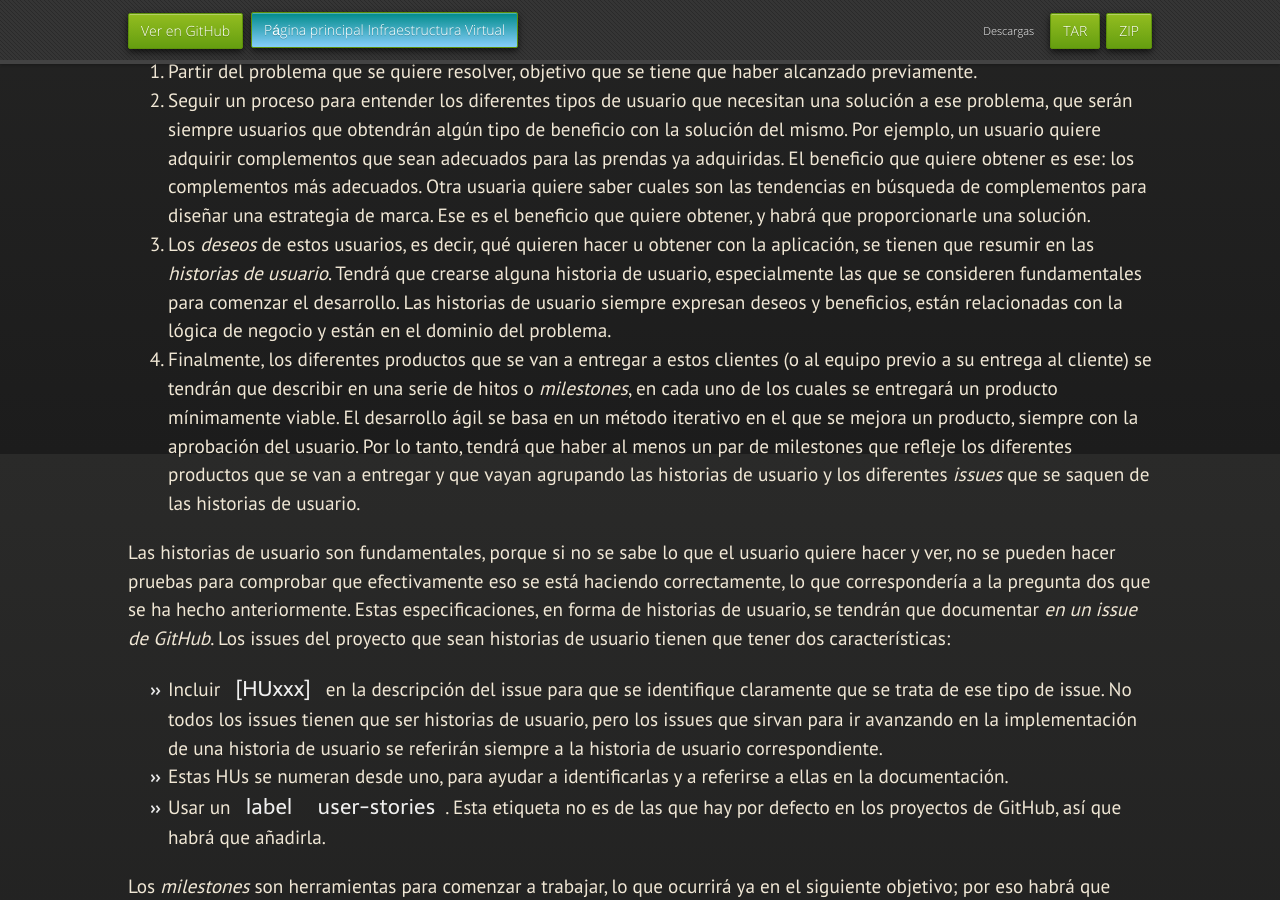
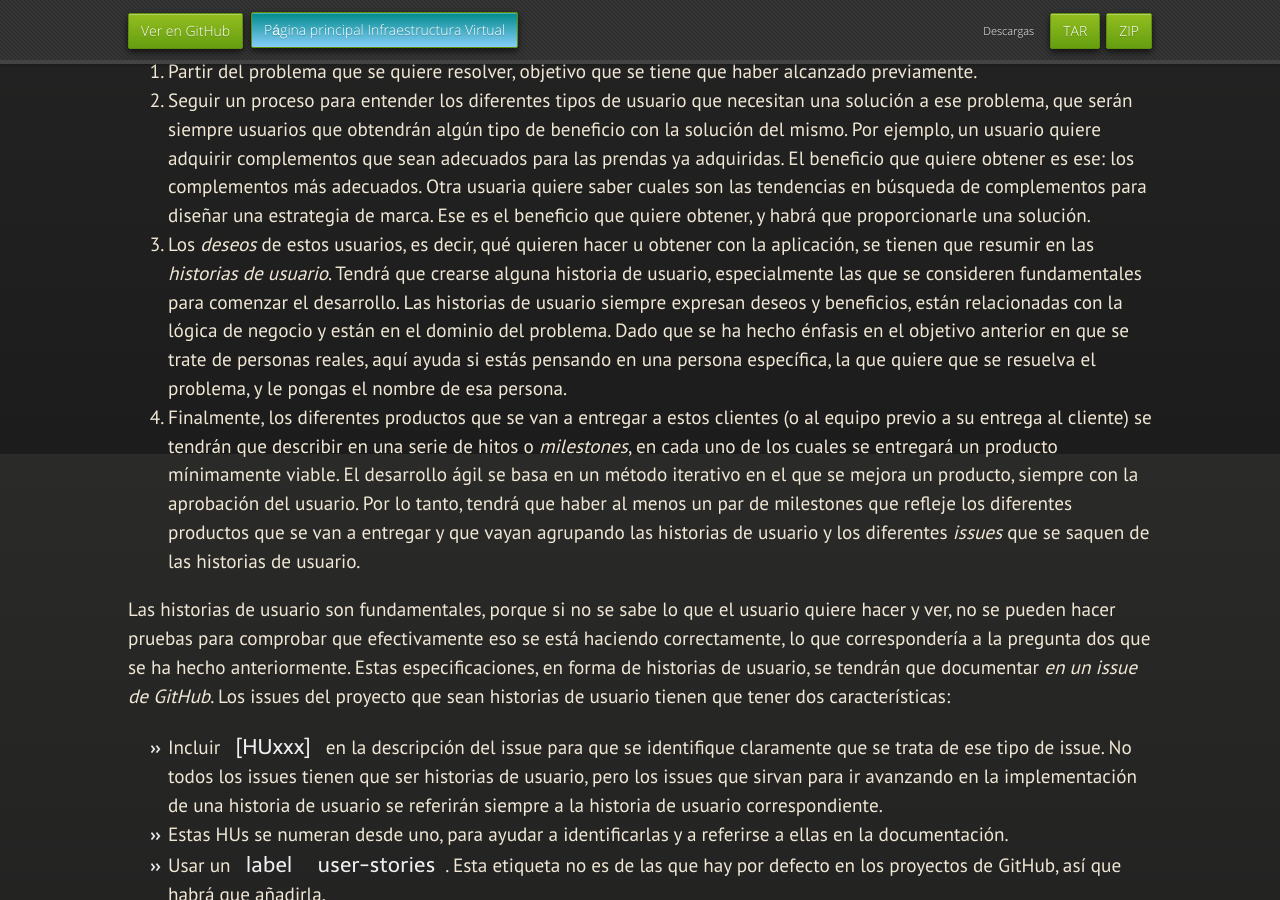
Before and after one commit to JJ/IV, a Jekyll site: the page built from documentos/proyecto/1.Infraestructura.md, in a window 1280 px wide and 900 px high, scrolled down 2246 px. Built offline with Jekyll 4.4.1, drawn with Linux system fonts in a browser that asks for light colours; nearby versions of some CDN libraries; some web fonts are replaced; our own code applies the rules of GitHub Pages for plain Markdown files.

Commit message:
Sync documentos/proyecto/1.Infraestructura.md de master a gh-pages

```diff
--- a/documentos/proyecto/1.Infraestructura.md
+++ b/documentos/proyecto/1.Infraestructura.md
@@ -125,7 +125,10 @@ seguir para alcanzar este objetivo) es el siguiente:
    crearse alguna historia de usuario, especialmente las que se consideren
    fundamentales para comenzar el desarrollo. Las historias de usuario siempre
    expresan deseos y beneficios, están relacionadas con la lógica de negocio y
-   están en el dominio del problema.
+   están en el dominio del problema. Dado que se ha hecho énfasis en el objetivo
+   anterior en que se trate de personas reales, aquí ayuda si estás pensando en
+   una persona específica, la que quiere que se resuelva el problema, y le
+   pongas el nombre de esa persona.
 4. Finalmente, los diferentes productos que se van a entregar a estos clientes
    (o al equipo previo a su entrega al cliente)
    se tendrán que describir en una serie de hitos o *milestones*, en cada uno de
```
Also changed, not shown: other parts of documentos/proyecto/1.Infraestructura.md (+4 -5 lines).
